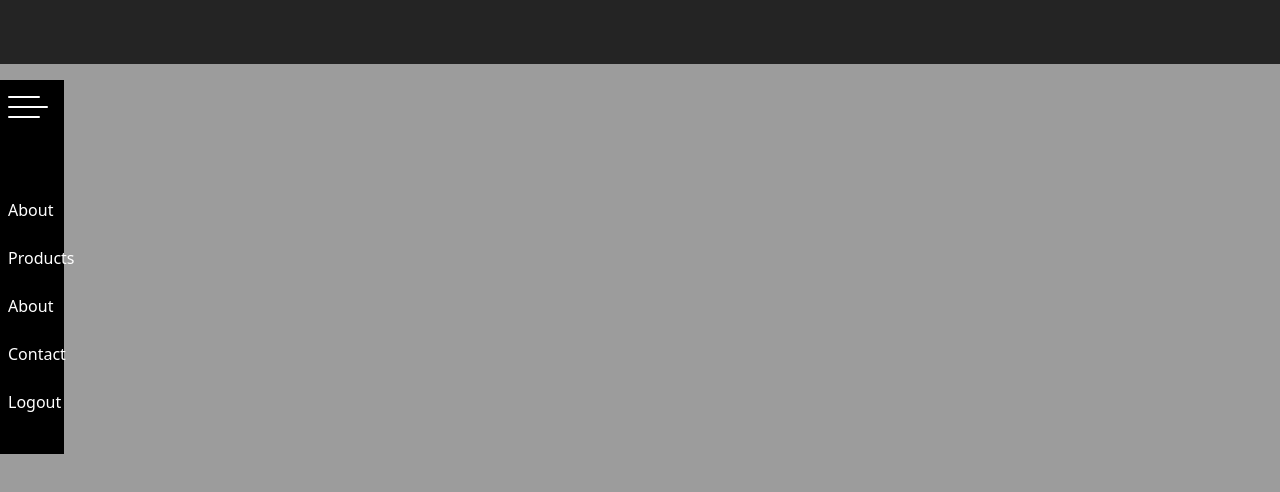
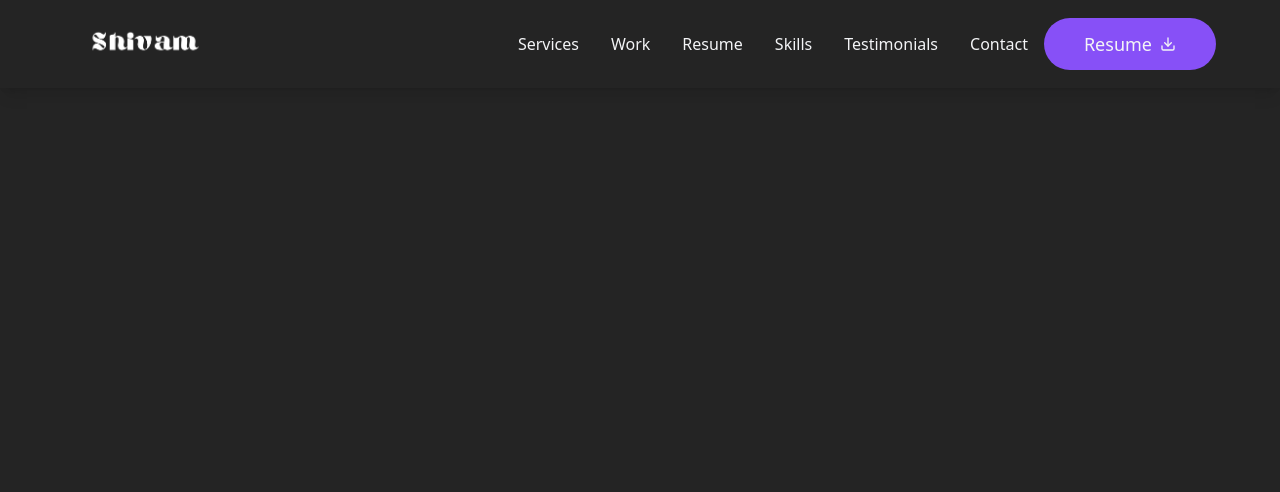
Before and after one commit to shivamkush-27/web-portfolio, a React (Vite) app in the folder frontend/: page / in a window 1280 px wide. Shown: the top 492 px of the page. Built offline with nearby package versions, Linux system fonts and the light colour scheme.

Commit message:
Navbar added

```diff
--- a/frontend/src/component/Nav.jsx
+++ b/frontend/src/component/Nav.jsx
@@ -1,31 +1,37 @@
 import React from 'react'
+import Logo from '../assets/logo.png'
+import { Navlinks } from '../constant/Navlink'
 
 const Nav = () => {
     return (
-        <div className='header w-20 relative top-4 left-0 float-left items-center bg-black'>
-            <navbar>
-                <div className="absolute top-0 w-16 bg-black px-2 py-4">
-                    <div className="flex mb-6">
-                        <div className="group flex cursor-pointer items-center justify-center">
-                            <div className="space-y-2">
-                                <span className="block h-0.5 w-8 origin-center rounded-full bg-white transition-transform group-hover:w-10 group-hover:bg-[#f6b846]"></span>
-                                <span className="block h-0.5 w-10 origin-center rounded-full bg-white transition-transform group-hover:bg-[#f6b846]"></span>
-                                <span className="block h-0.5 w-8 origin-center rounded-full bg-white transition-transform group-hover:w-10 group-hover:bg-[#f6b846]"></span>
-                            </div>
-                        </div>
-                    </div>
-                    <ul className="flex flex-col space-y-6 mt-14 py-6">
-                        <li className="transition duration-500">
-                        About
-                        </li>
-                        <li className="">Products</li>
-                        <li className="">About</li>
-                        <li className="">Contact</li>
-                        <li className="">Logout</li>
-                    </ul>
+        <>
+            <header className="lg:px-16 px-4 flex flex-wrap items-center py-4 shadow-lg">
+                <div className="flex-1 flex justify-between items-center">
+                    <img className="sm:w-[10rem] xs:w-[7rem]" src={Logo} alt="Shivam" />
                 </div>
-            </navbar>
-        </div>
+                <label for="menu-toggle" className="pointer-cursor md:hidden block">
+                    <svg className="fill-current text-gray-200" xmlns="http://www.w3.org/2000/svg" width="20" height="20" viewBox="0 0 20 20">
+                        <title>menu</title>
+                        <path d="M0 3h20v2H0V3zm0 6h20v2H0V9zm0 6h20v2H0v-2z"></path>
+                    </svg>
+                </label>
+                <input className="hidden" type="checkbox" id="menu-toggle" />
+
+                <div className="hidden md:flex md:items-center md:w-auto w-full" id="menu">
+                    <nav>
+                        <ul className="md:flex items-center justify-between text-base text-gray-100 pt-4 md:pt-0">
+                            {Navlinks.map((link, index)=>(
+                              <li key={index}>
+                                <a className="md:p-4 py-3 px-0 block" href={link.endpoint}>{link.label}</a></li>
+                            ))}
+                            <li>
+                                <button className="md:py-3 md:px-10 flex text-lg rounded-full py-3 px-0 items-center gap-x-2 bg-[#8750F7]" href="#">Resume <svg xmlns="http://www.w3.org/2000/svg" width="16" height="16" viewBox="0 0 24 24" fill="none" stroke="currentColor" stroke-width="2" stroke-linecap="round" stroke-linejoin="round"><path d="M21 15v4a2 2 0 0 1-2 2H5a2 2 0 0 1-2-2v-4"/><polyline points="7 10 12 15 17 10"/><line x1="12" x2="12" y1="15" y2="3"/></svg></button>
+                            </li>
+                        </ul>
+                    </nav>
+                </div>
+            </header>
+        </>
     )
 }
 
--- /dev/null
+++ b/frontend/src/constant/Navlink.js
@@ -0,0 +1,10 @@
+import React from "react";
+
+export const Navlinks = [
+    { endpoint: "#services", label: "Services" },
+    { endpoint: "#work", label: "Work" },
+    { endpoint: "#resume", label: "Resume" },
+    { endpoint: "#skills", label: "Skills" },
+    { endpoint: "#reviews", label: "Testimonials" },
+    { endpoint: "#contact", label: "Contact" },
+];
--- a/frontend/src/pages/Home.jsx
+++ b/frontend/src/pages/Home.jsx
@@ -5,8 +5,8 @@ import Nav from '../component/Nav';
 const Home = () => {
     return (
         <>
-            <div className='h-screen w-full bg-[#ffffff8c]'>
-                <div className='container mx-auto my-16'>
+            <div className='h-screen w-full'>
+                <div className='container mx-auto'>
                     <Nav />
                 </div>
            </div>
```
Also changed, not shown: frontend/src/assets/logo.png (added).
